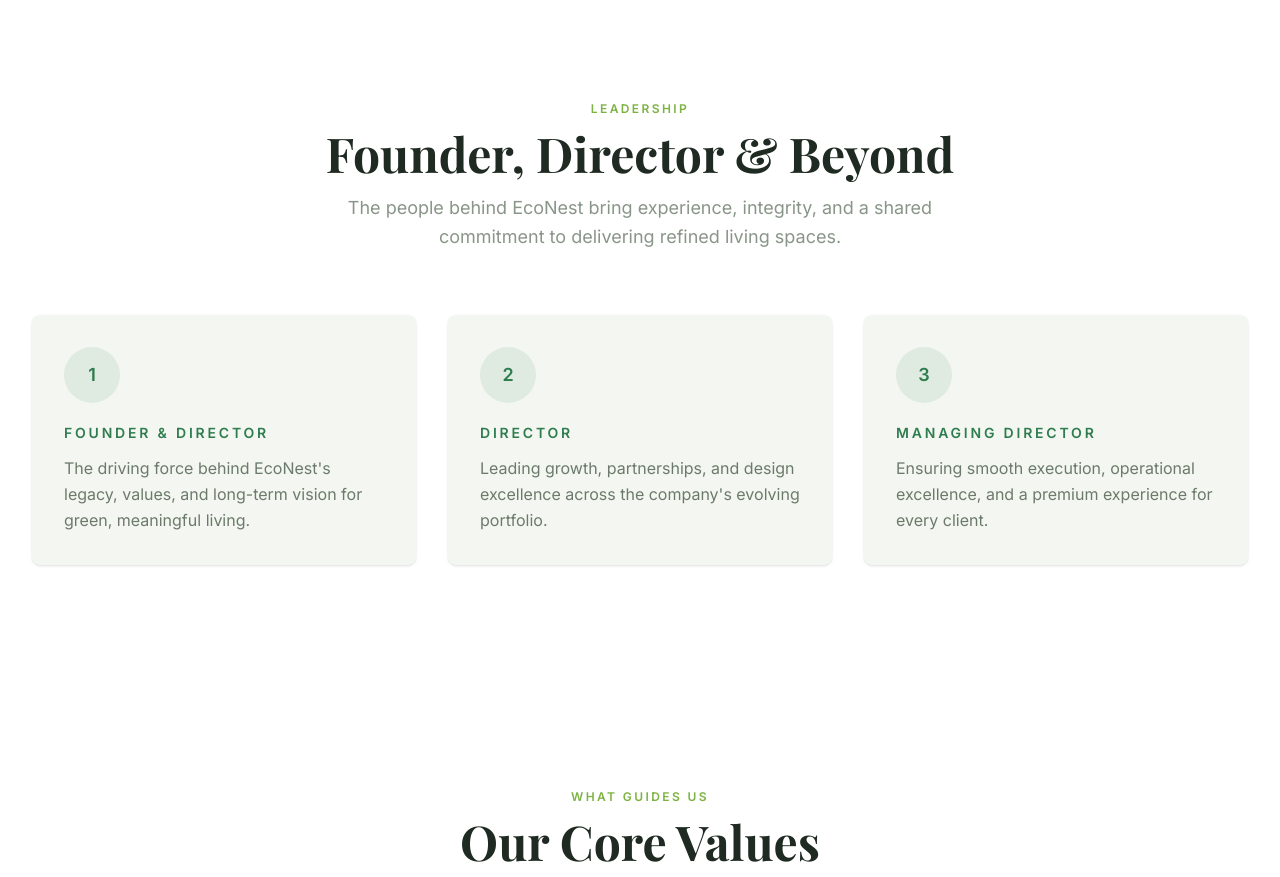
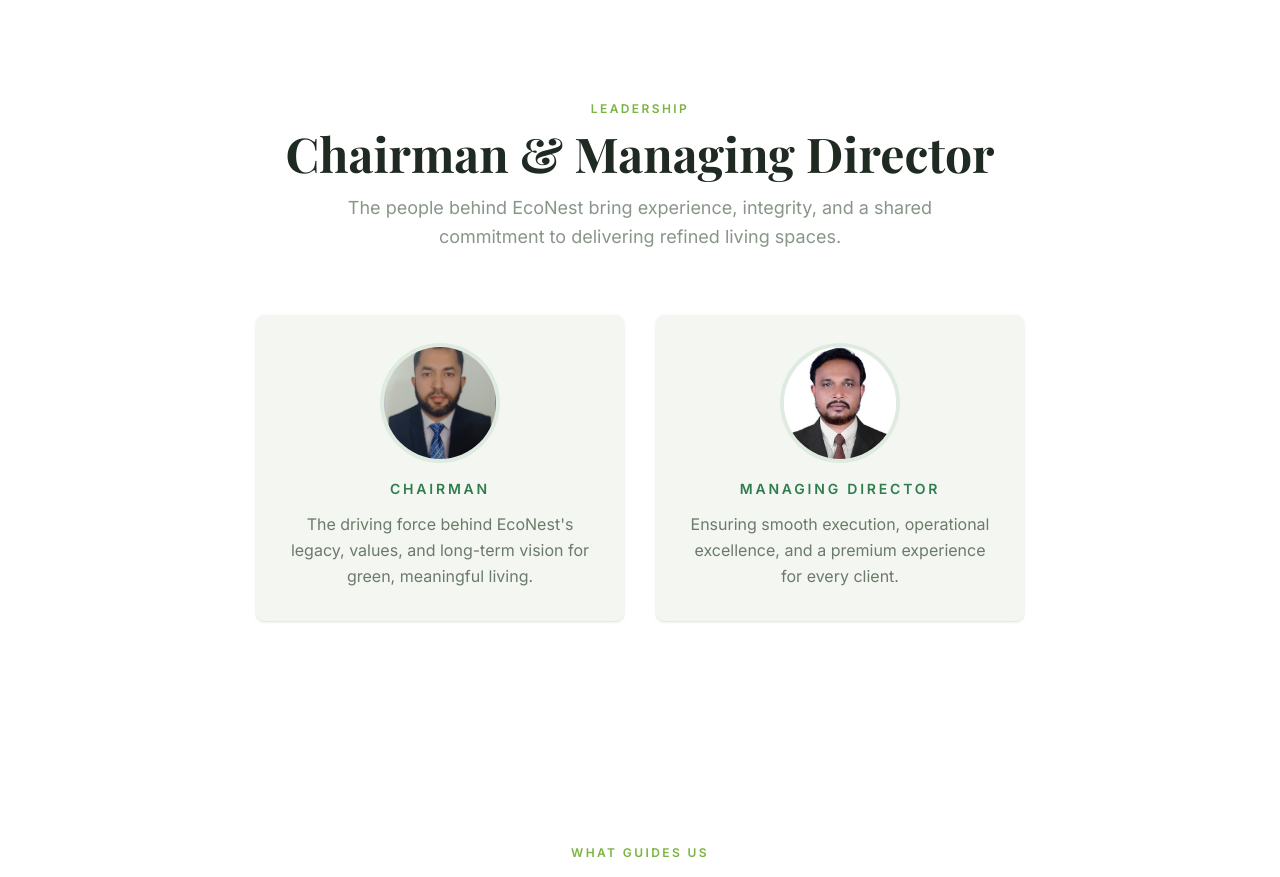
Before and after one commit to Rayan37307/EcoNest, a Next.js app: page /about in a window 1280 px wide. Shown: the part 2060-2937 px from the top of the page. Built offline with nearby package versions, Linux system fonts and the light colour scheme; a web font is replaced by a local one.

Commit message:
Add managing director image to public directory

```diff
--- a/src/app/about/page.tsx
+++ b/src/app/about/page.tsx
@@ -1,3 +1,4 @@
+import Image from "next/image";
 import ScrollReveal from "@/components/ui/ScrollReveal";
 import SectionHeading from "@/components/ui/SectionHeading";
 
@@ -53,17 +54,14 @@ const milestones = [
 
 const leadershipTeam = [
   {
-    role: "Founder & Director",
+    role: "Chairman",
+    image: "/chairman.jpeg",
     description:
       "The driving force behind EcoNest's legacy, values, and long-term vision for green, meaningful living.",
   },
   {
-    role: "Director",
-    description:
-      "Leading growth, partnerships, and design excellence across the company's evolving portfolio.",
-  },
-  {
     role: "Managing Director",
+    image: "/managing director.jpeg",
     description:
       "Ensuring smooth execution, operational excellence, and a premium experience for every client.",
   },
@@ -245,20 +243,23 @@ export default function AboutPage() {
           <ScrollReveal>
             <SectionHeading
               label="Leadership"
-              title="Founder, Director & Beyond"
+              title="Chairman & Managing Director"
               description="The people behind EcoNest bring experience, integrity, and a shared commitment to delivering refined living spaces."
               align="center"
             />
           </ScrollReveal>
 
-          <div className="grid grid-cols-1 md:grid-cols-3 gap-8 mt-16">
+          <div className="grid grid-cols-1 sm:grid-cols-2 gap-8 mt-16 max-w-3xl mx-auto">
             {leadershipTeam.map((person, index) => (
               <ScrollReveal key={person.role} delay={index * 0.1}>
-                <div className="bg-cream rounded-lg p-8 h-full shadow-sm">
-                  <div className="w-14 h-14 rounded-full bg-primary/10 flex items-center justify-center mb-5">
-                    <span className="text-lg font-semibold text-primary">
-                      {index + 1}
-                    </span>
+                <div className="bg-cream rounded-lg p-8 h-full shadow-sm text-center">
+                  <div className="relative w-28 h-28 rounded-full overflow-hidden mx-auto mb-5 ring-4 ring-primary/10">
+                    <Image
+                      src={person.image}
+                      alt={person.role}
+                      fill
+                      className="object-cover"
+                    />
                   </div>
                   <p className="text-sm font-semibold uppercase tracking-[0.2em] text-primary mb-3">
                     {person.role}
--- a/src/app/page.tsx
+++ b/src/app/page.tsx
@@ -1,3 +1,4 @@
+import Image from "next/image";
 import VideoShowreel from "@/components/home/VideoShowreel";
 import HeroSlideshow from "@/components/home/HeroSlideshow";
 import StatsCounter from "@/components/home/StatsCounter";
@@ -10,17 +11,14 @@ import SectionHeading from "@/components/ui/SectionHeading";
 
 const leadershipRoles = [
   {
-    role: "Founder & Director",
+    role: "Chairman",
+    image: "/chairman.jpeg",
     description:
       "The visionary leader shaping EcoNest with a clear focus on green living, trust, and long-term value.",
   },
   {
-    role: "Director",
-    description:
-      "Guiding strategy, partnerships, and the portfolio of premium developments with a sustainability-first mindset.",
-  },
-  {
     role: "Managing Director",
+    image: "/managing director.jpeg",
     description:
       "Overseeing operations, delivery, and client experience to ensure every project reflects quality and care.",
   },
@@ -37,20 +35,23 @@ export default function HomePage() {
           <ScrollReveal>
             <SectionHeading
               label="Leadership"
-              title="The Roles Behind EcoNest"
+              title="Chairman & Managing Director"
               description="A team of experienced leaders bringing vision, discipline, and a strong green ethos to every development."
               align="center"
             />
           </ScrollReveal>
 
-          <div className="grid grid-cols-1 md:grid-cols-3 gap-8 mt-16">
+          <div className="grid grid-cols-1 sm:grid-cols-2 gap-8 mt-16 max-w-3xl mx-auto">
             {leadershipRoles.map((person, index) => (
               <ScrollReveal key={person.role} delay={index * 0.1}>
-                <div className="bg-white rounded-lg p-8 shadow-sm h-full">
-                  <div className="w-14 h-14 rounded-full bg-primary/10 flex items-center justify-center mb-5">
-                    <span className="text-lg font-semibold text-primary">
-                      {index + 1}
-                    </span>
+                <div className="bg-white rounded-lg p-8 shadow-sm h-full text-center">
+                  <div className="relative w-28 h-28 rounded-full overflow-hidden mx-auto mb-5 ring-4 ring-primary/10">
+                    <Image
+                      src={person.image}
+                      alt={person.role}
+                      fill
+                      className="object-cover"
+                    />
                   </div>
                   <p className="text-sm font-semibold uppercase tracking-[0.2em] text-primary mb-3">
                     {person.role}
```
Also changed, not shown: public/chairman.jpeg (added), public/managing director.jpeg (added).
